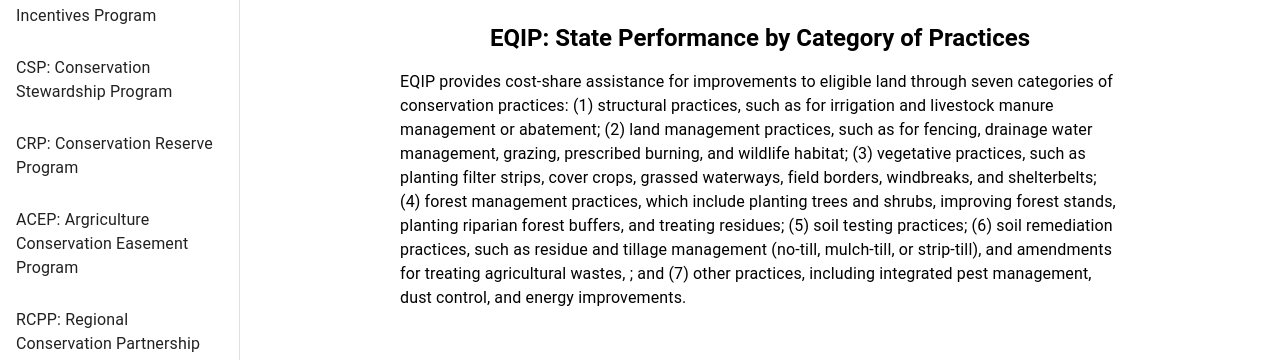
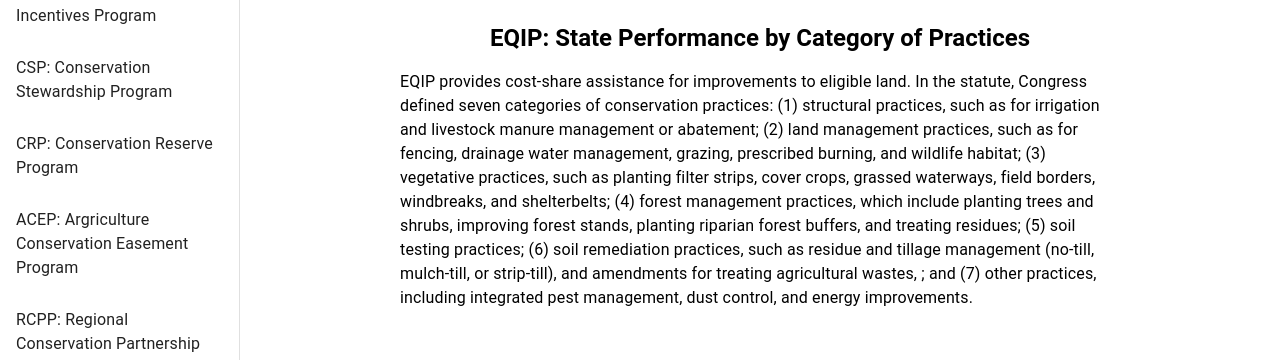
Before and after one commit to policy-design-lab/pdl-frontend, a React app: page /eqip in a window 1280 px wide. Shown: the part 210-570 px from the top of the page. Built offline with nearby package versions, Linux system fonts and the light colour scheme.

Commit message:
Update text

```diff
--- a/src/pages/EQIPPage.tsx
+++ b/src/pages/EQIPPage.tsx
@@ -106,17 +106,17 @@
                             </Typography>
                         </Box>
                         <Typography sx={{ mt: 2 }}>
-                            EQIP provides cost-share assistance for improvements to eligible land through seven
-                            categories of conservation practices: (1) structural practices, such as for irrigation and
-                            livestock manure management or abatement; (2) land management practices, such as for
-                            fencing, drainage water management, grazing, prescribed burning, and wildlife habitat; (3)
-                            vegetative practices, such as planting filter strips, cover crops, grassed waterways, field
-                            borders, windbreaks, and shelterbelts; (4) forest management practices, which include
-                            planting trees and shrubs, improving forest stands, planting riparian forest buffers, and
-                            treating residues; (5) soil testing practices; (6) soil remediation practices, such as
-                            residue and tillage management (no-till, mulch-till, or strip-till), and amendments for
-                            treating agricultural wastes, ; and (7) other practices, including integrated pest
-                            management, dust control, and energy improvements.
+                            EQIP provides cost-share assistance for improvements to eligible land. In the statute,
+                            Congress defined seven categories of conservation practices: (1) structural practices, such
+                            as for irrigation and livestock manure management or abatement; (2) land management
+                            practices, such as for fencing, drainage water management, grazing, prescribed burning, and
+                            wildlife habitat; (3) vegetative practices, such as planting filter strips, cover crops,
+                            grassed waterways, field borders, windbreaks, and shelterbelts; (4) forest management
+                            practices, which include planting trees and shrubs, improving forest stands, planting
+                            riparian forest buffers, and treating residues; (5) soil testing practices; (6) soil
+                            remediation practices, such as residue and tillage management (no-till, mulch-till, or
+                            strip-till), and amendments for treating agricultural wastes, ; and (7) other practices,
+                            including integrated pest management, dust control, and energy improvements.
                         </Typography>
                     </Box>
                     <SemiDonutChart data={pieChartData} />
```
